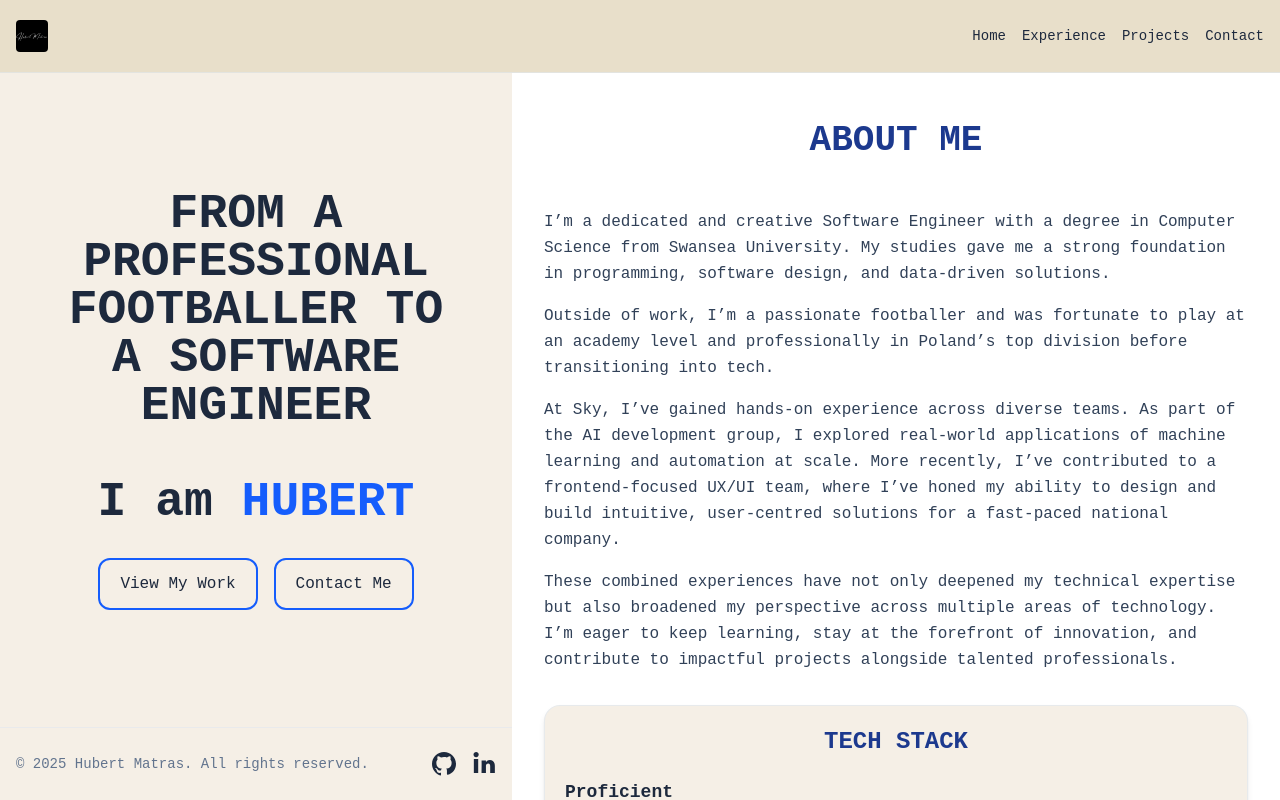
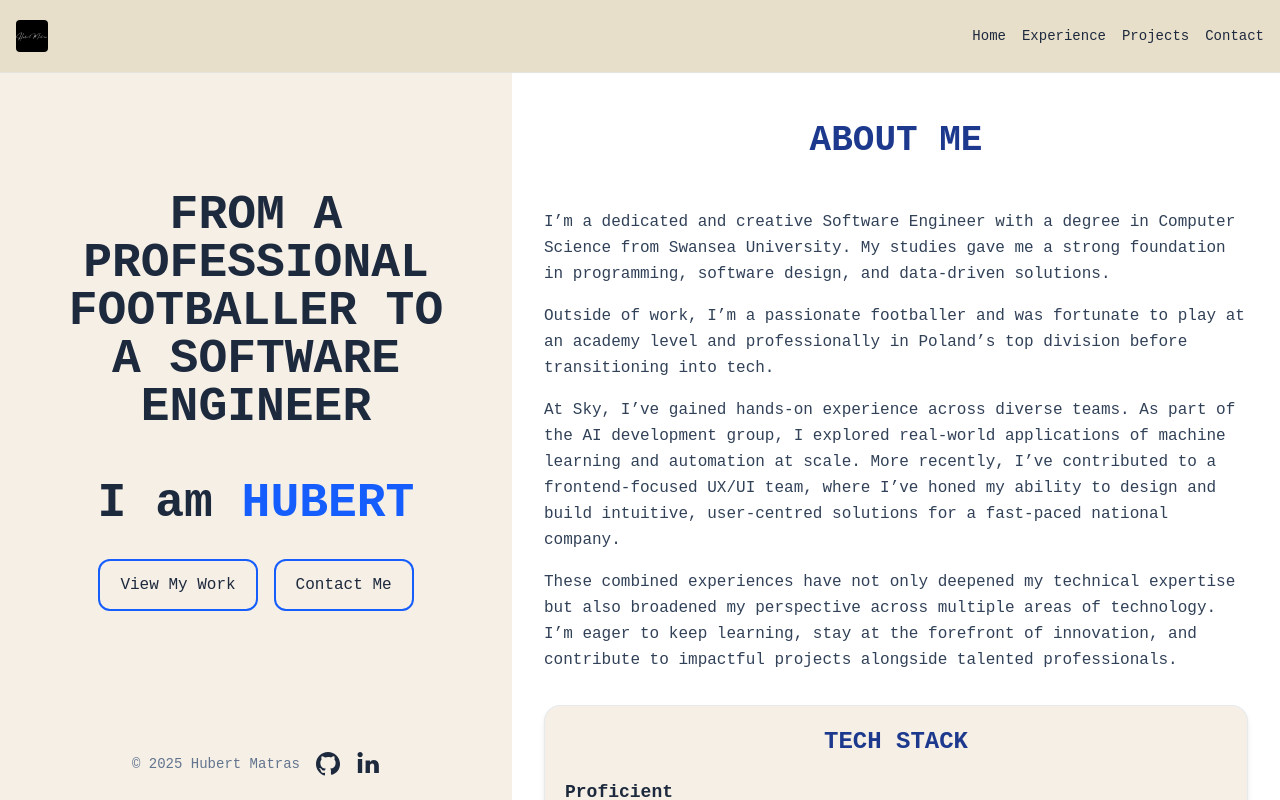
Before and after one commit to hubertMatras/hm-website, a Next.js app: page / in a window 1280 px wide. Built offline with nearby package versions, Linux system fonts and the light colour scheme.

Commit message:
update Footer component

```diff
--- a/components/Footer.tsx
+++ b/components/Footer.tsx
@@ -3,10 +3,9 @@ import { GitHubIcon, LinkedInIcon } from "../icons";
 
 export default function Footer() {
   return (
-    <footer className="lg:border-t border-slate-200/60">
-      <div className="w-full px-4 py-6 flex flex-col lg:flex-row items-center justify-between gap-4">
+    <footer className="px-4 py-6 flex flex-col lg:flex-row items-center justify-center gap-4">
       <p className="text-sm muted">
-          © {new Date().getFullYear()} Hubert Matras. All rights reserved.
+        © {new Date().getFullYear()} Hubert Matras
       </p>
       <div className="flex items-center gap-4 text-sm">
         <Link
@@ -24,7 +23,6 @@ export default function Footer() {
           <LinkedInIcon className="w-6 h-6" />
         </Link>
       </div>
-      </div>
     </footer>
   );
 }
```
Lines whose indentation alone changed are shown as unchanged.
